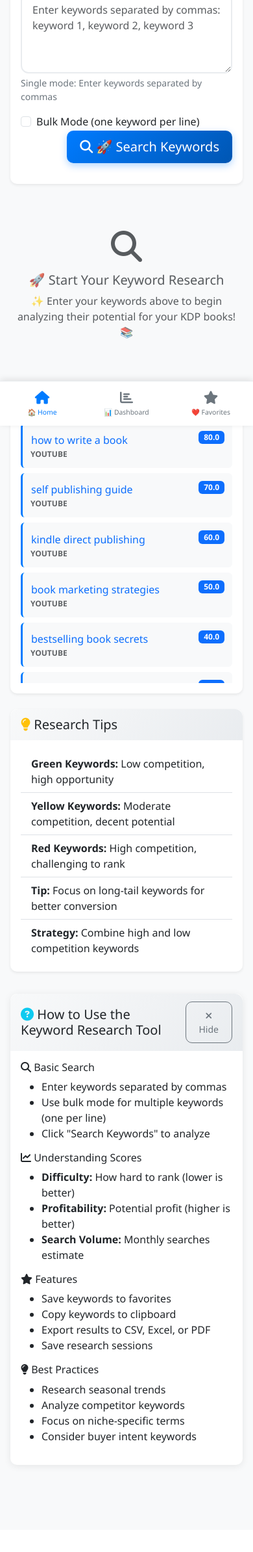
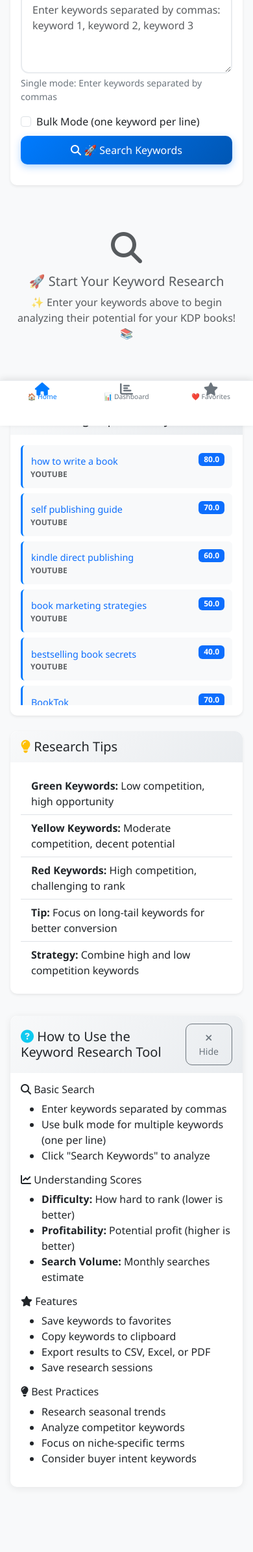
Before and after one commit to julisunkan/kdm, a Flask app: page / in a window 390 px wide. Shown: the part 189-2577 px from the top of the page at 65% size. Before the commit the page ends 2448 px from the top, so only its background shows below. Run offline with Flask 3, Linux system fonts and the light colour scheme; data comes from the database, SQL or seed files in the repository; some libraries are stand-ins or nearby versions.

Commit message:
Improve application responsiveness and layout for mobile devices
Enhance UI/UX by applying responsive design principles, optimizing element spacing, and ensuring proper alignment across various screen sizes, particularly for buttons and tables. Utilize CSS media queries in static/css/styles.css and adjust HTML structure in templates/index.html to achieve a more fluid and user-friendly mobile experience.

Replit-Commit-Author: Agent
Replit-Commit-Session-Id: c26e37b1-4f14-4f81-8837-9653e23cf745
Replit-Commit-Checkpoint-Type: full_checkpoint
Replit-Commit-Screenshot-Url: https://storage.googleapis.com/screenshot-production-us-central1/52442a34-5cc9-4a51-9f31-e5e41c5c2adc/c26e37b1-4f14-4f81-8837-9653e23cf745/vcyRMUe

```diff
--- a/static/css/styles.css
+++ b/static/css/styles.css
@@ -85,6 +85,7 @@ body {
   box-shadow: 0 -2px 10px rgba(0,0,0,0.1);
   border-top: 1px solid #e9ecef !important;
   padding: 8px 0;
+  min-height: 70px;
 }
 
 .mobile-bottom-nav .nav-link {
@@ -93,7 +94,11 @@ body {
   padding: 8px 4px;
   transition: all 0.2s ease;
   border-radius: 8px;
-  margin: 0 4px;
+  margin: 0 2px;
+  display: flex;
+  flex-direction: column;
+  align-items: center;
+  justify-content: center;
 }
 
 .mobile-bottom-nav .nav-link:hover {
@@ -113,6 +118,108 @@ body {
 
 .mobile-nav-spacer {
   height: 80px;
+}
+
+/* Responsive table improvements */
+@media (max-width: 768px) {
+  .table-responsive {
+    font-size: 0.85rem;
+  }
+
+  .results-table th,
+  .results-table td {
+    padding: 0.5rem 0.25rem;
+  }
+
+  .keyword-cell {
+    max-width: 120px;
+  }
+
+  .action-btn {
+    font-size: 0.7rem;
+    padding: 0.2rem 0.4rem;
+    margin: 0.05rem;
+  }
+
+  .score-badge {
+    font-size: 0.7rem;
+    padding: 0.15rem 0.3rem;
+  }
+}
+
+/* Form improvements for mobile */
+@media (max-width: 576px) {
+  .form-control {
+    font-size: 16px; /* Prevents zoom on iOS */
+  }
+
+  .btn {
+    touch-action: manipulation; /* Improves button responsiveness */
+  }
+
+  .card {
+    border-radius: 0.5rem;
+    margin-bottom: 1rem;
+  }
+
+  .row.g-2 > * {
+    margin-bottom: 0.5rem;
+  }
+
+  /* Instructions section mobile optimization */
+  .instructions {
+    margin-top: 1rem;
+  }
+
+  .instructions .card-body {
+    padding: 0.75rem;
+  }
+
+  .instructions ul {
+    padding-left: 1.2rem;
+  }
+
+  .instructions li {
+    margin-bottom: 0.5rem;
+    font-size: 0.9rem;
+  }
+
+  /* Prevent horizontal scroll */
+  .export-buttons {
+    overflow-x: hidden;
+  }
+
+  /* Better spacing for mobile */
+  .mobile-content .row {
+    margin-left: -0.5rem;
+    margin-right: -0.5rem;
+  }
+
+  .mobile-content .row > * {
+    padding-left: 0.5rem;
+    padding-right: 0.5rem;
+  }
+
+  /* Ensure sidebar stacks properly on mobile */
+  .sidebar {
+    margin-top: 2rem;
+  }
+
+  /* Improve trending topics for mobile */
+  .trending-item {
+    padding: 0.5rem;
+    margin-bottom: 0.4rem;
+  }
+
+  .trending-item .btn-link {
+    font-size: 0.9rem;
+    line-height: 1.3;
+  }
+
+  /* Better mobile navigation spacing */
+  .mobile-bottom-nav .col-4 {
+    padding: 0 0.25rem;
+  }
 }
 
 /* Mobile Content Area */
@@ -256,6 +363,13 @@ body {
   margin: 1rem 0;
 }
 
+@media (max-width: 768px) {
+  .chart-container {
+    height: 250px;
+    margin: 0.5rem 0;
+  }
+}
+
 /* Trending topics */
 .trending-topics {
   max-height: 400px;
@@ -310,14 +424,46 @@ body {
 
 /* Export buttons */
 .export-buttons {
-  display: flex;
-  gap: 0.5rem;
-  flex-wrap: wrap;
+  display: block;
 }
 
 .export-btn {
-  flex: 1;
-  min-width: 100px;
+  min-width: 80px;
+  white-space: nowrap;
+}
+
+/* Mobile responsive button layouts */
+@media (max-width: 576px) {
+  .export-buttons .btn-group {
+    display: flex;
+    width: 100%;
+  }
+
+  .export-buttons .btn-group .btn {
+    flex: 1;
+    font-size: 0.8rem;
+    padding: 0.4rem 0.2rem;
+  }
+
+  .export-buttons .d-grid .btn {
+    font-size: 0.9rem;
+    padding: 0.5rem;
+    margin-bottom: 0.5rem;
+  }
+
+  .mobile-content .container-fluid {
+    padding-left: 0.75rem;
+    padding-right: 0.75rem;
+  }
+
+  .card-body {
+    padding: 1rem 0.75rem;
+  }
+
+  .btn-lg {
+    font-size: 1rem;
+    padding: 0.75rem 1rem;
+  }
 }
 
 /* Session management */
--- a/templates/index.html
+++ b/templates/index.html
@@ -30,7 +30,7 @@
                     </div>
 
                     <div class="row mb-3">
-                        <div class="col-md-6">
+                        <div class="col-md-6 col-12 mb-2">
                             <div class="form-check">
                                 <input class="form-check-input" type="checkbox" id="bulkMode">
                                 <label class="form-check-label" for="bulkMode">
@@ -38,7 +38,7 @@
                                 </label>
                             </div>
                         </div>
-                        <div class="col-md-6 text-end">
+                        <div class="col-md-6 col-12 d-grid">
                             <button type="submit" class="btn btn-primary btn-lg">
                                 <i class="fas fa-search"></i>
                                 🚀 Search Keywords
@@ -50,26 +50,34 @@
                 <!-- Export Buttons -->
                 <div class="export-buttons mb-3" style="display: none;" id="exportButtons">
                     <h6>Export Results:</h6>
-                    <div class="btn-group" role="group">
+                    <div class="row g-2">
+                        <div class="col-12 col-md-auto">
+                            <div class="btn-group w-100" role="group">
                                 <button type="button" class="btn btn-outline-success export-btn" data-format="csv" disabled>
-                            <i class="fas fa-file-csv"></i> 📊 CSV
+                                    <i class="fas fa-file-csv"></i> <span class="d-none d-sm-inline">📊 CSV</span><span class="d-sm-none">📊</span>
                                 </button>
                                 <button type="button" class="btn btn-outline-primary export-btn" data-format="excel" disabled>
-                            <i class="fas fa-file-excel"></i> 📈 Excel
+                                    <i class="fas fa-file-excel"></i> <span class="d-none d-sm-inline">📈 Excel</span><span class="d-sm-none">📈</span>
                                 </button>
                                 <button type="button" class="btn btn-outline-danger export-btn" data-format="pdf" disabled>
-                            <i class="fas fa-file-pdf"></i> 📄 PDF
+                                    <i class="fas fa-file-pdf"></i> <span class="d-none d-sm-inline">📄 PDF</span><span class="d-sm-none">📄</span>
                                 </button>
                             </div>
-                    <button type="button" class="btn btn-outline-secondary ms-2" id="saveSession" disabled>
-                        <i class="fas fa-save"></i> 💾 Save Session
+                        </div>
+                        <div class="col-12 col-md-auto">
+                            <div class="d-grid d-md-flex gap-2">
+                                <button type="button" class="btn btn-outline-secondary" id="saveSession" disabled>
+                                    <i class="fas fa-save"></i> <span class="d-none d-sm-inline">💾 Save Session</span><span class="d-sm-none">💾</span>
                                 </button>
-                    <button type="button" class="btn btn-outline-info ms-2" id="showInstructions">
-                        <i class="fas fa-question-circle"></i> ❓ Help
+                                <button type="button" class="btn btn-outline-info" id="showInstructions">
+                                    <i class="fas fa-question-circle"></i> <span class="d-none d-sm-inline">❓ Help</span><span class="d-sm-none">❓</span>
                                 </button>
-                    <button type="button" class="btn btn-outline-primary ms-2" id="loadSession">
-                        <i class="fas fa-folder-open"></i> 📂 Load Session
+                                <button type="button" class="btn btn-outline-primary" id="loadSession">
+                                    <i class="fas fa-folder-open"></i> <span class="d-none d-sm-inline">📂 Load Session</span><span class="d-sm-none">📂</span>
                                 </button>
+                            </div>
+                        </div>
+                    </div>
                 </div>
 
                 <!-- Inline Save Session Form -->
@@ -77,13 +85,15 @@
                     <div class="card">
                         <div class="card-body">
                             <h6><i class="fas fa-save"></i> 💾 Save Research Session</h6>
-                            <div class="row">
-                                <div class="col-md-8">
+                            <div class="row g-2">
+                                <div class="col-12 col-md-8">
                                     <input type="text" class="form-control" id="sessionNameInput" placeholder="Enter session name..." maxlength="50">
                                 </div>
-                                <div class="col-md-4">
-                                    <button type="button" class="btn btn-primary me-2" id="confirmSaveSession">Save</button>
+                                <div class="col-12 col-md-4">
+                                    <div class="d-grid d-md-flex gap-2">
+                                        <button type="button" class="btn btn-primary" id="confirmSaveSession">Save</button>
                                         <button type="button" class="btn btn-secondary" id="cancelSaveSession">Cancel</button>
+                                    </div>
                                 </div>
                             </div>
                         </div>
@@ -153,7 +163,7 @@
     </div>
 
     <!-- Sidebar -->
-    <div class="col-lg-4">
+    <div class="col-lg-4 sidebar">
         <!-- Daily Trending Topics -->
         <div class="card shadow-sm mb-4">
             <div class="card-header">
```
Lines whose indentation alone changed are shown as unchanged.
